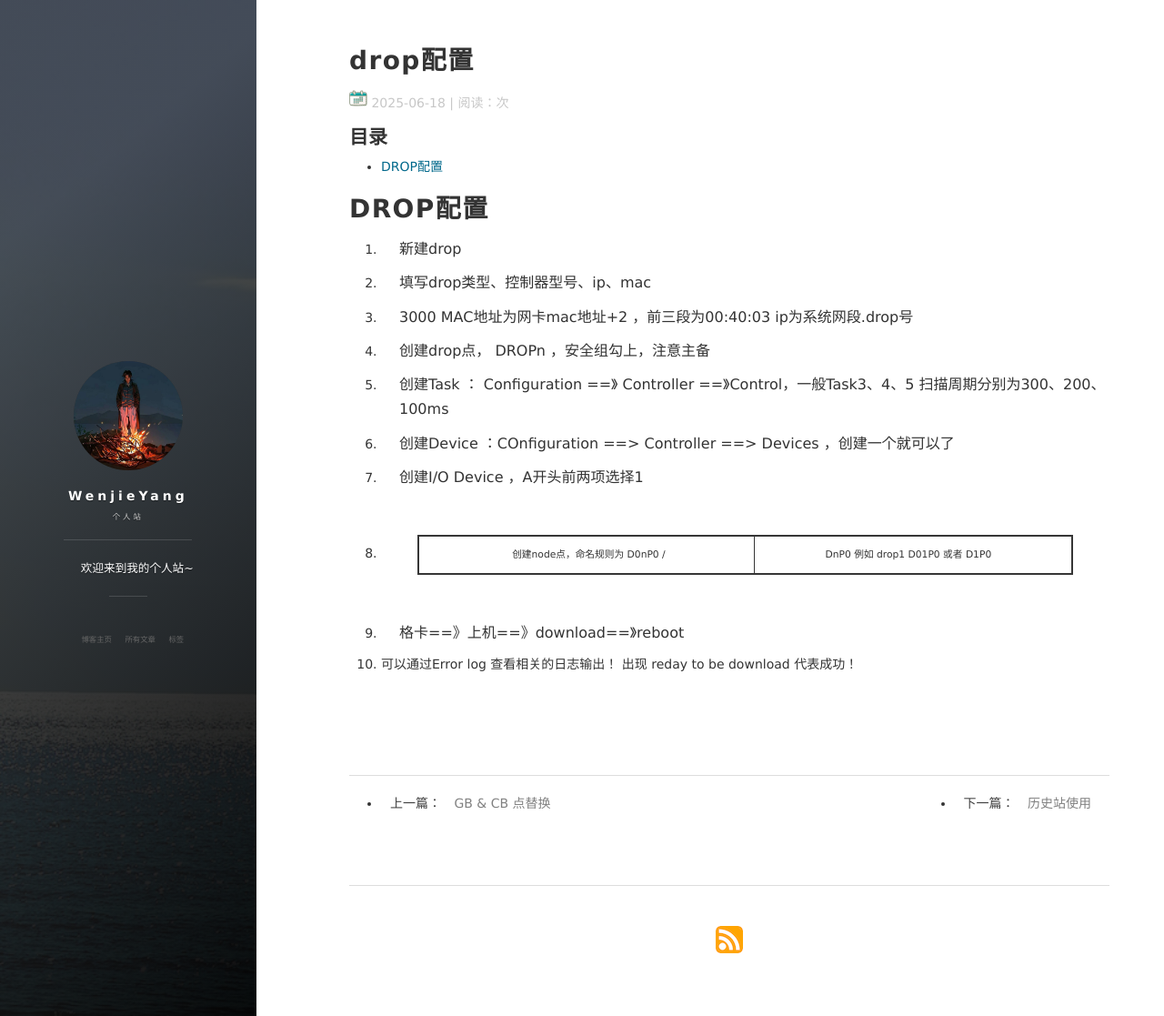
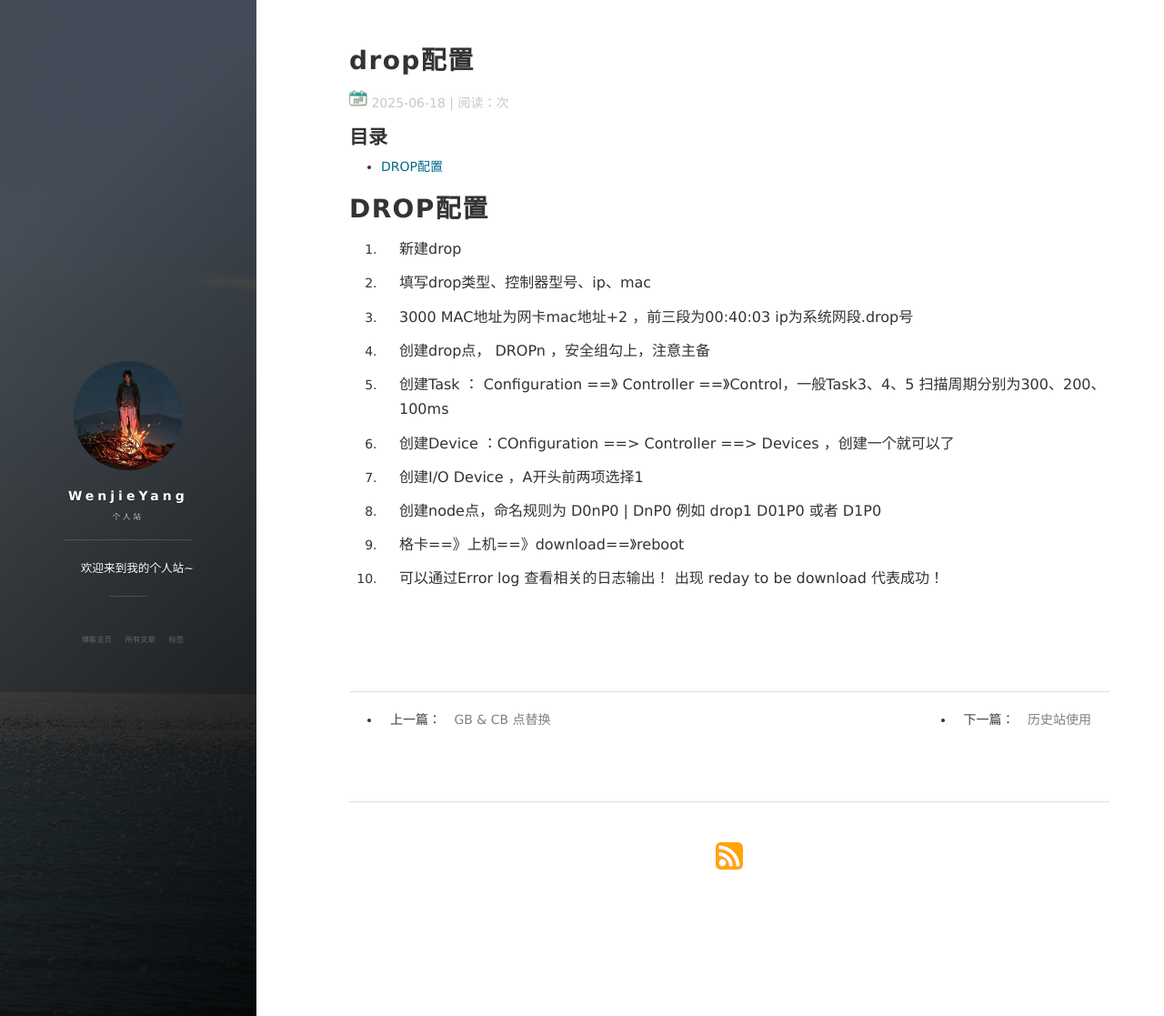
Before and after one commit to yangwj517/yangwj517.github.io, a Jekyll site: the page built from _posts/2025-06-18-drop配置.md, in a window 1280 px wide and 1117 px high. Shown: the whole window at 91% size. Built offline with Jekyll 4.4.1, drawn with Linux system fonts in a browser that asks for light colours; nearby versions of some CDN libraries; comment, search, counter and statistics services are not loaded.

```diff
--- a/_posts/2025-06-18-drop配置.md
+++ b/_posts/2025-06-18-drop配置.md
@@ -21,7 +21,7 @@ tags: Ovation
 
 7. 创建I/O Device  ，A开头前两项选择1
 
-8. 创建node点，命名规则为 D0nP0  /|  DnP0   例如 drop1  D01P0  或者  D1P0
+8. 创建node点，命名规则为 D0nP0  \|  DnP0   例如 drop1  D01P0  或者  D1P0
 
 9. 格卡==》上机==》download==》reboot
 
```
